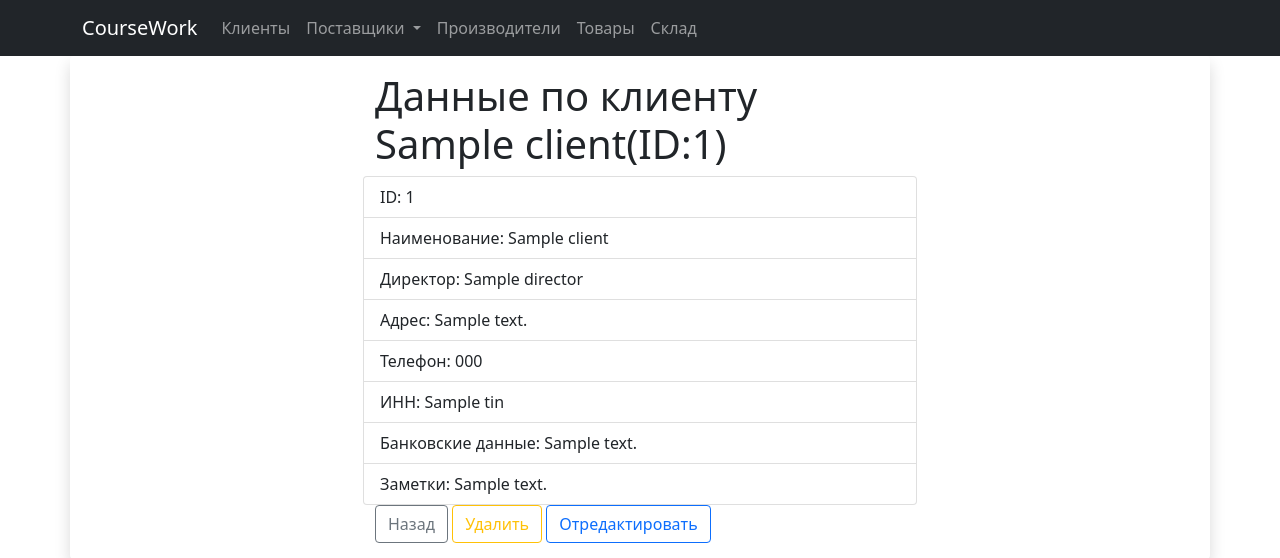
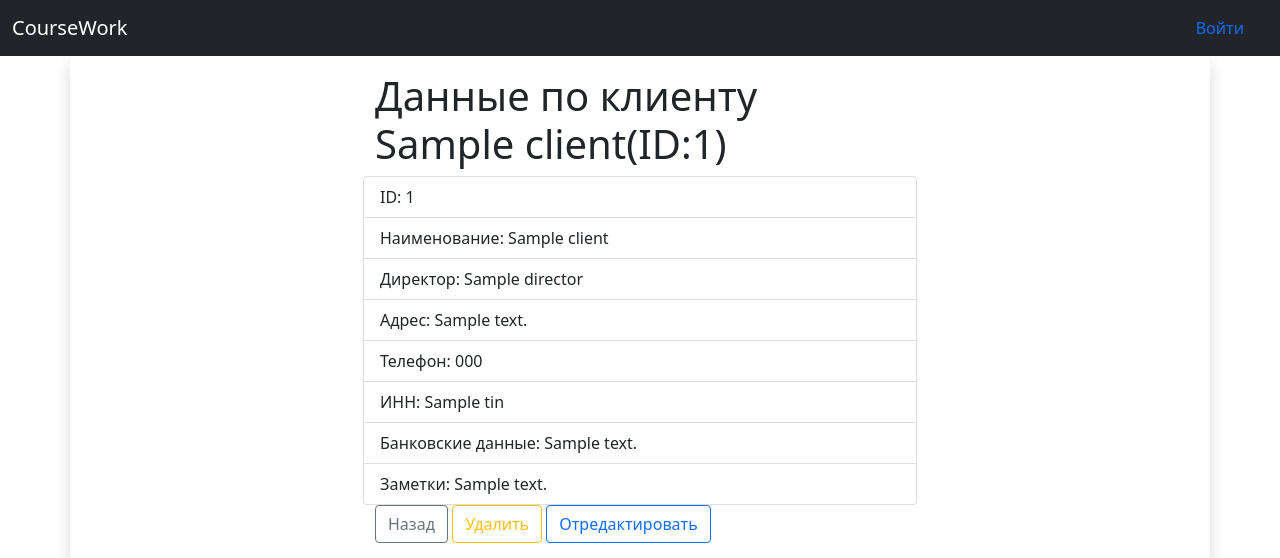
Before and after one commit to shubarinv/3Course_spring_coursework, a Django app: template vhCourseWork/templates/client/client.html in a window 1280 px wide. Shown: the top 558 px of the page. Run offline with Django 3.2, Linux system fonts and the light colour scheme; the template is opened without the code that fills it: most values are stand-ins (such as "Sample title", 1, 10 or a date in 2020).

Commit message:
updated base template

```diff
--- a/vhCourseWork/templates/base.html
+++ b/vhCourseWork/templates/base.html
@@ -14,14 +14,16 @@
 </head>
 <body>
 <nav class="navbar navbar-expand-lg navbar-dark bg-dark ">
-    <div class="container">
+    <div class="container-fluid">
         <a class="navbar-brand" href="/">CourseWork</a>
+        {% if user.is_authenticated %}
         <button class="navbar-toggler" type="button" data-bs-toggle="collapse" data-bs-target="#navbarNavAltMarkup"
                 aria-controls="navbarNavAltMarkup" aria-expanded="false" aria-label="Toggle navigation">
             <span class="navbar-toggler-icon"></span>
         </button>
         <div class="collapse navbar-collapse" id="navbarNavAltMarkup">
-            <div class="navbar-nav">
+            <div class="navbar-nav mr-auto">
+                <a class="nav-link" href="/orders" aria-disabled="true">Заказы</a>
                 <a class="nav-link" href="/clients" aria-disabled="true">Клиенты</a>
                 <li class="nav-item dropdown">
                     <a class="nav-link dropdown-toggle" href="#" id="navbarDropdown" role="button"
@@ -38,10 +40,18 @@
                 <a class="nav-link " href="/merchandise" aria-disabled="true">Товары</a>
                 <a class="nav-link " href="/storage" aria-disabled="true">Склад</a>
             </div>
+
         </div>
+        {% endif %}
+        {% if user.is_authenticated %}
+        <span class="navbar-text me-2">Пользователь: {{ user.username }} </span>
+        <a href="{% url 'logout' %}" class="nav-link">Выйти</a>
+        {% else %}
+        <a class="nav-link me-2" href="{% url 'login' %}">Войти</a>
+        {% endif %}
     </div>
 </nav>
-<div class="shadow p-3 mb-5 bg-body rounded  justify-content-center container container-sm">
+<div class="shadow p-3 mb-5 bg-body rounded  justify-content-center container container-sm ">
     {% block content %}{% endblock content %}
 </div>
 
```
